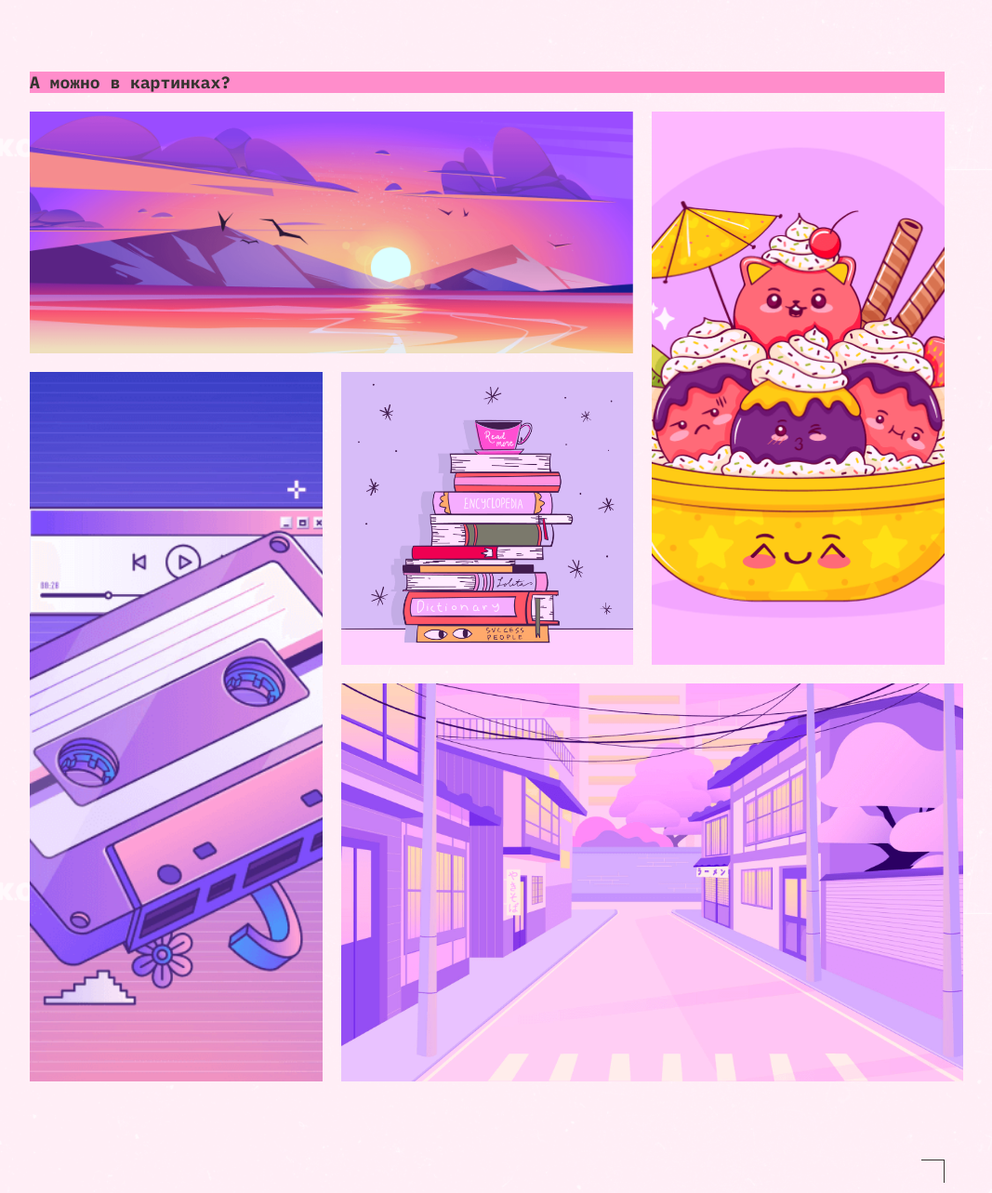
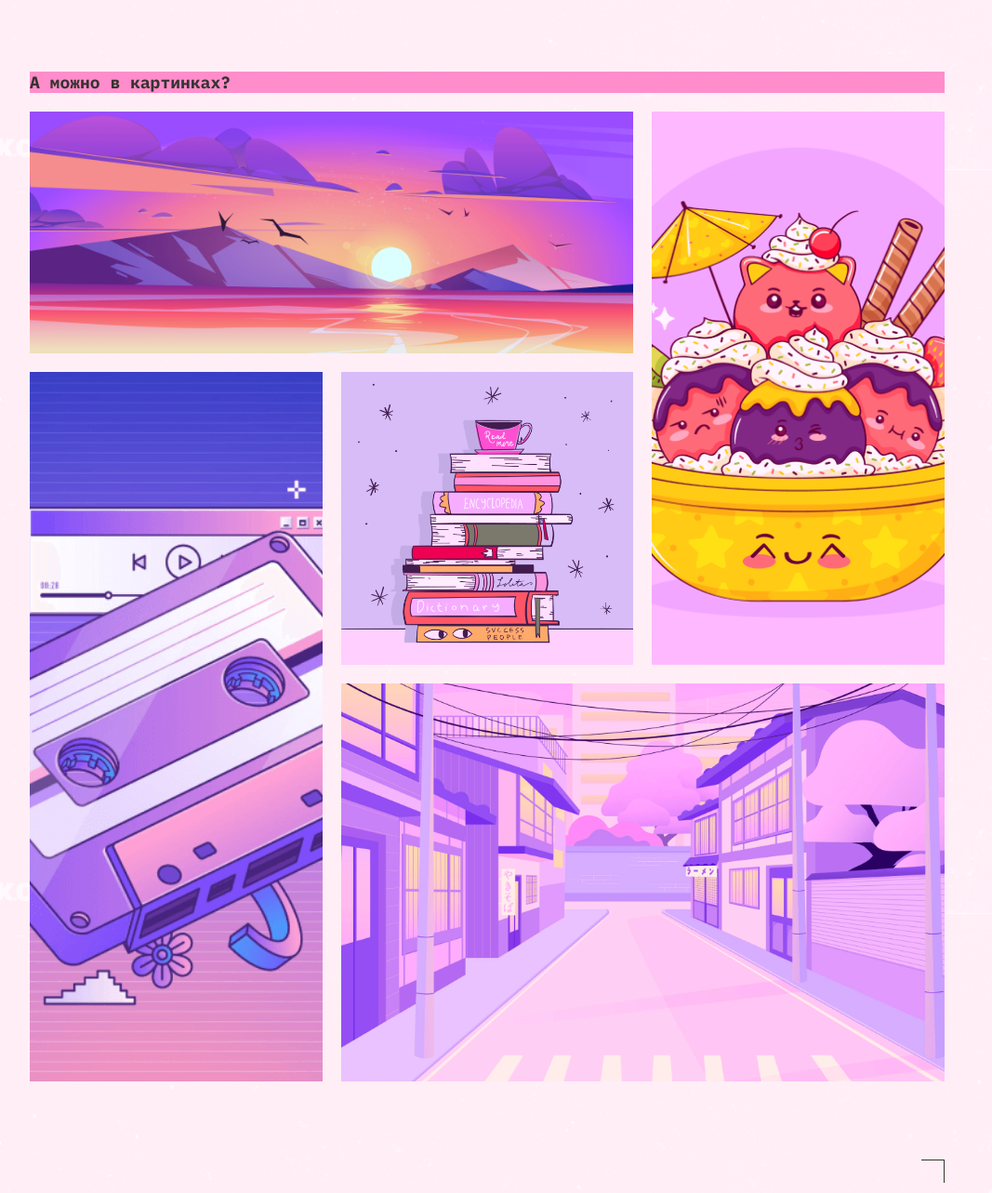
Before and after one commit to ProstoChelovek1/slozhno-sosredotochitsya, a plain HTML site: page index.html in a window 1280 px wide. Shown: the part 3017-4300 px from the top of the page at 93% size, without its empty margins (116-1183 px from the left). Drawn offline with Linux system fonts and the light colour scheme.

Commit message:
Add files via upload

```diff
--- a/index.html
+++ b/index.html
@@ -162,11 +162,11 @@
                     <h2 class="title__div__bold">А можно в картинках?</h2>
                 </div>
                 <div class="div__images">
-                    <img class="images_sunset block-big--1" src="./images/sunset.png" alt="Закат" />
+                    <img class="image_sunset block-big--1" src="./images/sunset.png" alt="Закат" />
                     <img class="image_ice-cream block-big--2" src="./images/ice-cream.png" alt="Морожерное" />
                     <img class="image_tape block-big--3" src="./images/tape.png" alt="Кассета" />
                     <img class="image_books block-big--4" src="./images/books.png" alt="Стопка книг" />
-                    <img class="images_street block-big--5" src="./images/street.png" alt="Японцкая улочка" />
+                    <img class="image_street block-big--5" src="./images/street.png" alt="Японцкая улочка" />
                 </div>
             </section>
         </main>
```
